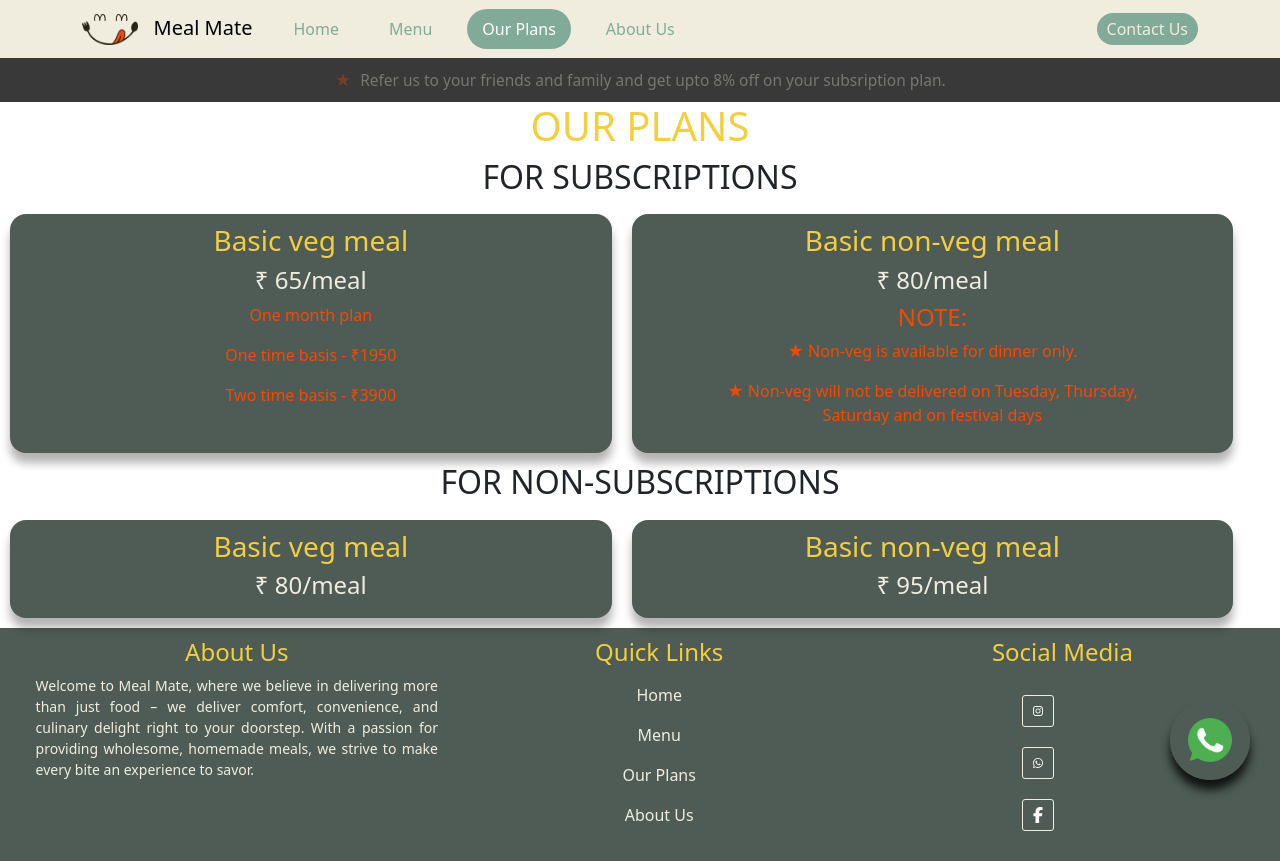
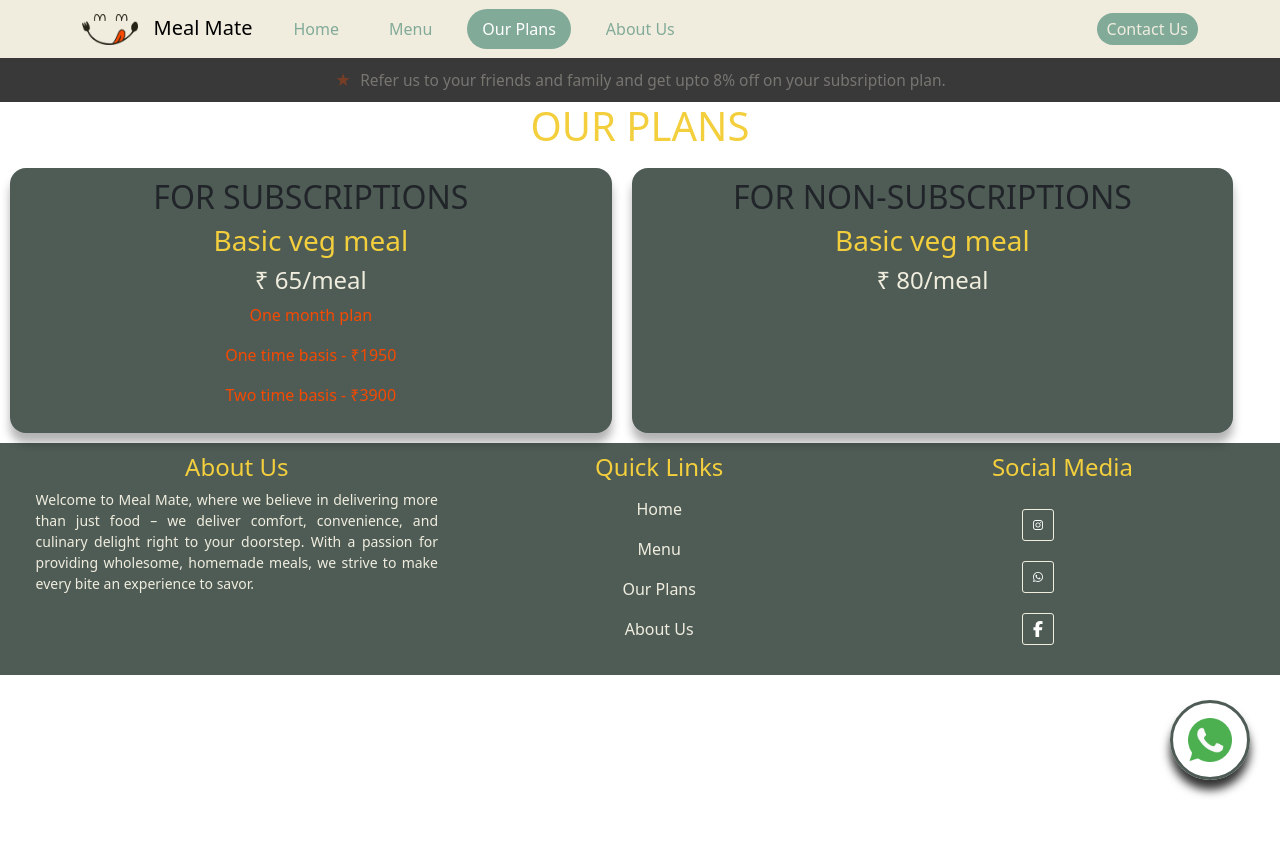
Before and after one commit to MealMate0321/Main-Website, a React (Vite) app: page /plans in a window 1280 px wide. After the commit the page ends 800 px from the top, so only its background shows below. Built offline with nearby package versions, Linux system fonts and the light colour scheme.

Commit message:
small changes

```diff
--- a/src/pages/Menu.jsx
+++ b/src/pages/Menu.jsx
@@ -1,19 +1,22 @@
 import React from "react";
 import veg from "../assets/images/1.png"
-import nonveg from "../assets/images/2.png"
+import veg2 from "../assets/images/2.png"
 import styled from "styled-components";
 import cut from "../assets/images/cook3.png"
 
 const Menu = () => {
   return <Wrapper>
-    <div><img src={veg} alt="" /></div>
-    <div><img src={nonveg} alt="" /></div>
+    <div>
+      <h3>WEEK - 1</h3>
+      <img src={veg} alt="Week 1" /></div>
+<div> <h3>WEEK - 2</h3>
+  <img src={veg2} alt="Week 2" /></div>
+
     <div style={{backgroundColor:'var(--light-bg'}}>
     <ul>
       <h3 style={{textAlign:'left'}}>Note:</h3>
         <li>Sweets also available in the meal - 5/per meal</li>
-        <li>The menu shows what food we'll have during the first week, just to give you an idea.</li>
-        <li>We also offer a complete non-vegetarian plan, with non-veg options available for both lunch and dinner.</li>
+        <li>The menu shows what food we'll have during the first and second week, just to give you an idea.</li>
       </ul>
     </div>
     <div>
--- a/src/pages/Plans.jsx
+++ b/src/pages/Plans.jsx
@@ -4,9 +4,10 @@ import Wrapper from "../assets/wrappers/Plans";
 const Plans = () => {
   return <Wrapper>
     <h1>OUR PLANS</h1>
-    <h2>FOR SUBSCRIPTIONS</h2>
+
     <div className="row-plan">
       <div>
+      <h2>FOR SUBSCRIPTIONS</h2>
         <h3>Basic veg meal</h3>
         <h4>₹ 65/meal</h4>
         <p>One month plan</p>
@@ -14,23 +15,9 @@ const Plans = () => {
         <p>Two time basis - ₹3900</p>
       </div>
       <div>
-        <h3>Basic non-veg meal</h3>
-        <h4>₹ 80/meal</h4>
-        <h4 style={{color:'var(--red)'}}>NOTE:</h4>
-        <p>★ Non-veg is available for dinner only.</p>
-        <p>★ Non-veg will not be delivered on Tuesday, Thursday,<br/> Saturday and on festival days</p>
-      </div>
-
-    </div>
-    <h2>FOR NON-SUBSCRIPTIONS</h2>
-    <div className="row-plan">
-        <div>
+          <h2>FOR NON-SUBSCRIPTIONS</h2>
           <h3>Basic veg meal</h3>
           <h4>₹ 80/meal</h4>
-        </div>
-        <div>
-          <h3>Basic non-veg meal</h3>
-          <h4>₹ 95/meal</h4>
         </div>
     </div>
   </Wrapper>;
```
Also changed, not shown: src/assets/images/2.png.
